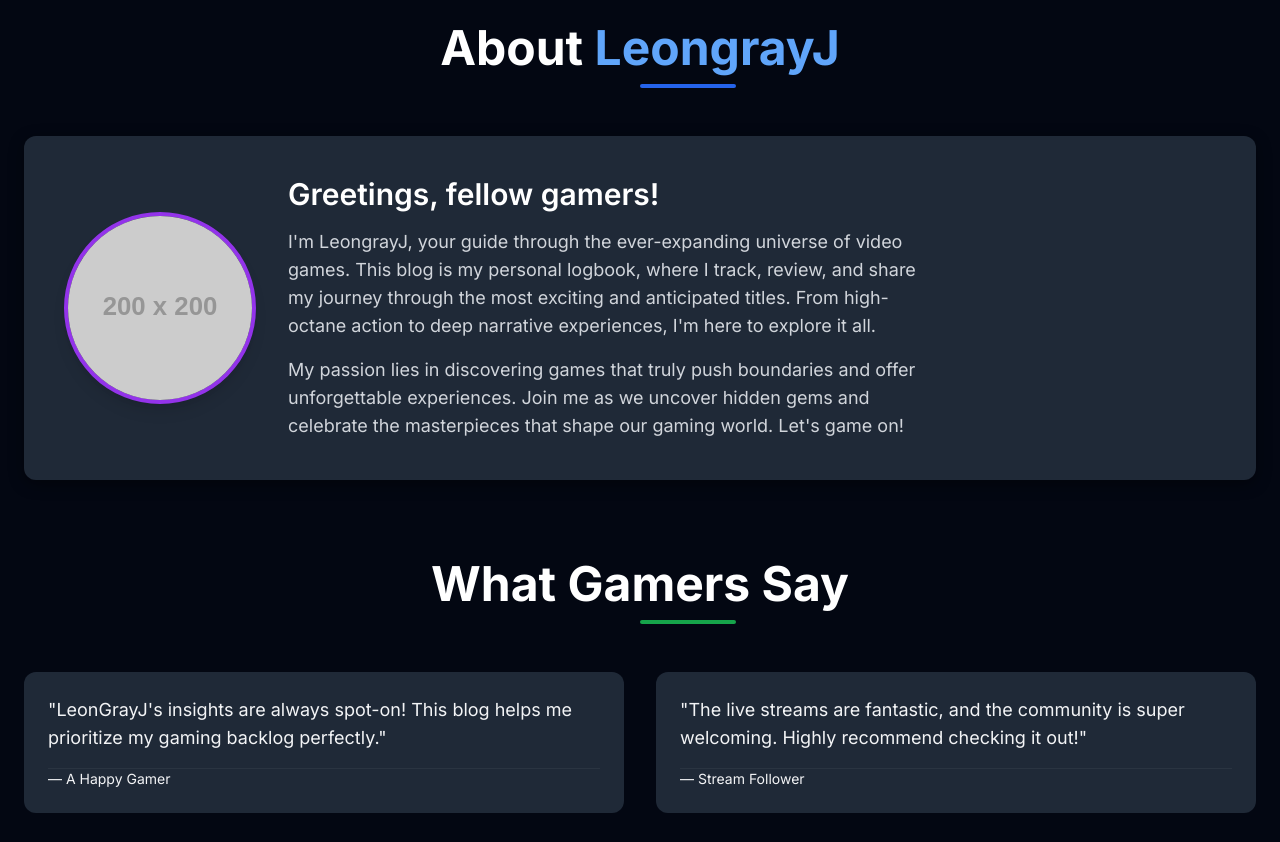
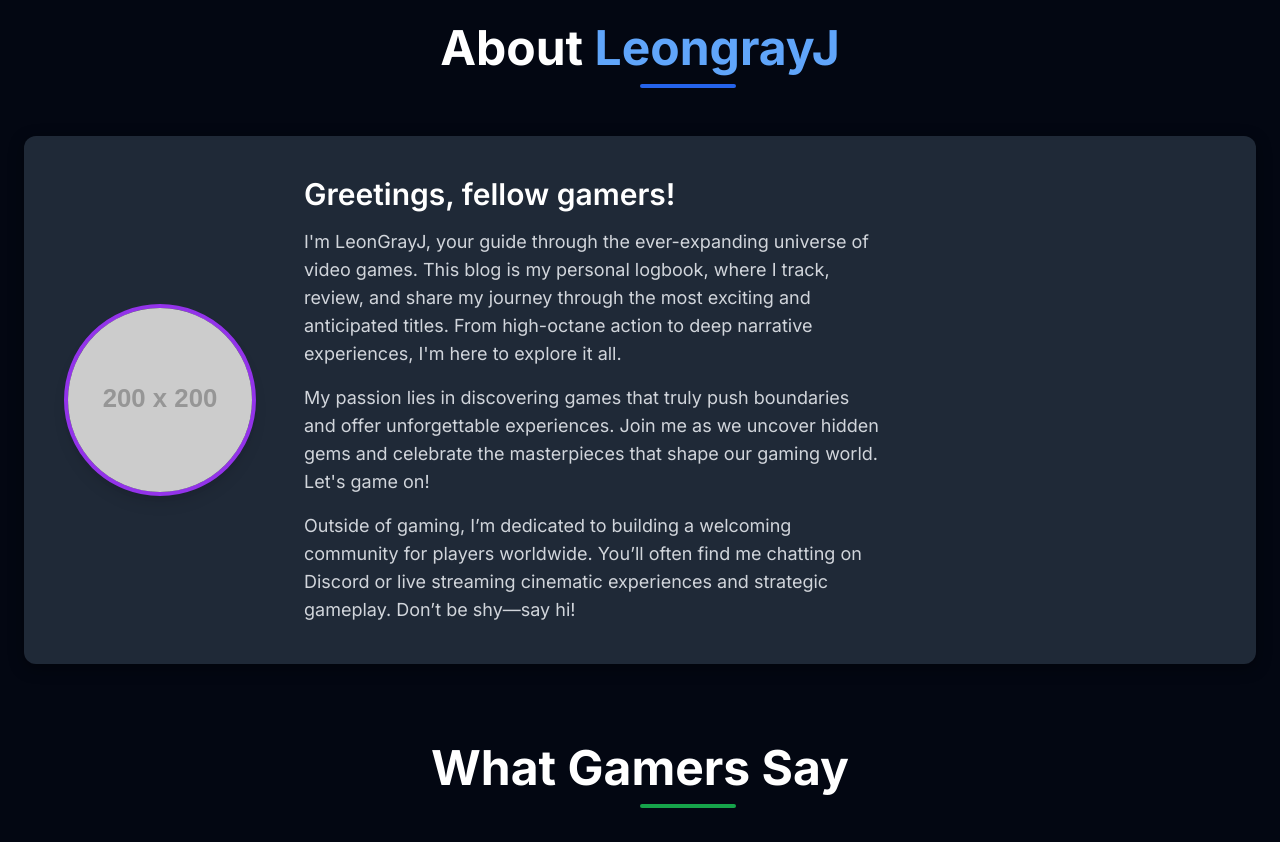
Before and after one commit to Venkey2238/projectLeon, a plain HTML site: page index.html in a window 1280 px wide. Shown: the part 3580-4422 px from the top of the page. Drawn offline with nearby package versions, Linux system fonts and the light colour scheme; no server answers; placeholder pictures from the web are drawn by us.

Commit message:
Update index.html

```diff
--- a/index.html
+++ b/index.html
@@ -324,19 +324,21 @@
       <!-- =========================================================== -->
       <!-- About                                                       -->
       <!-- =========================================================== -->
+       <!-- About Section -->
   <section id="about-me" class="mb-20 section-fade-in" aria-labelledby="about-me-heading">
     <h2 id="about-me-heading" class="text-4xl md:text-5xl font-bold text-white mb-12 text-center relative pb-4">
       About <span class="text-blue-400">LeongrayJ</span>
       <span class="absolute bottom-0 left-1/2 -translate-x-1/2 w-24 h-1 bg-blue-600 rounded-full"></span>
     </h2>
-        <div class="bg-gray-800 rounded-xl p-6 md:p-10 flex flex-col md:flex-row items-center gap-8 about-section card-shadow">
+    <div class="bg-gray-800 rounded-xl p-6 md:p-10 flex flex-col md:flex-row items-center gap-10 md:gap-12 about-section card-shadow">
       <div class="flex-shrink-0">
         <img src="https://placehold.co/200x200/6b46c1/ffffff?text=LeongrayJ" alt="LeongrayJ Profile" class="w-48 h-48 rounded-full object-cover border-4 border-purple-600 shadow-lg" />
       </div>
-          <div class="text-center md:text-left max-w-prose">
+      <div class="text-center md:text-left max-w-xl">
         <h3 class="text-3xl font-semibold text-white mb-4">Greetings, fellow gamers!</h3>
-            <p class="text-gray-300 text-lg mb-4">I'm LeongrayJ, your guide through the ever-expanding universe of video games. This blog is my personal logbook, where I track, review, and share my journey through the most exciting and anticipated titles. From high-octane action to deep narrative experiences, I'm here to explore it all.</p>
-            <p class="text-gray-300 text-lg">My passion lies in discovering games that truly push boundaries and offer unforgettable experiences. Join me as we uncover hidden gems and celebrate the masterpieces that shape our gaming world. Let's game on!</p>
+        <p class="text-gray-300 text-lg mb-4">I'm LeonGrayJ, your guide through the ever-expanding universe of video games. This blog is my personal logbook, where I track, review, and share my journey through the most exciting and anticipated titles. From high-octane action to deep narrative experiences, I'm here to explore it all.</p>
+        <p class="text-gray-300 text-lg mb-4">My passion lies in discovering games that truly push boundaries and offer unforgettable experiences. Join me as we uncover hidden gems and celebrate the masterpieces that shape our gaming world. Let's game on!</p>
+        <p class="text-gray-300 text-lg">Outside of gaming, I’m dedicated to building a welcoming community for players worldwide. You’ll often find me chatting on Discord or live streaming cinematic experiences and strategic gameplay. Don’t be shy—say hi!</p>
       </div>
     </div>
   </section>
```
Lines whose indentation alone changed are shown as unchanged.
